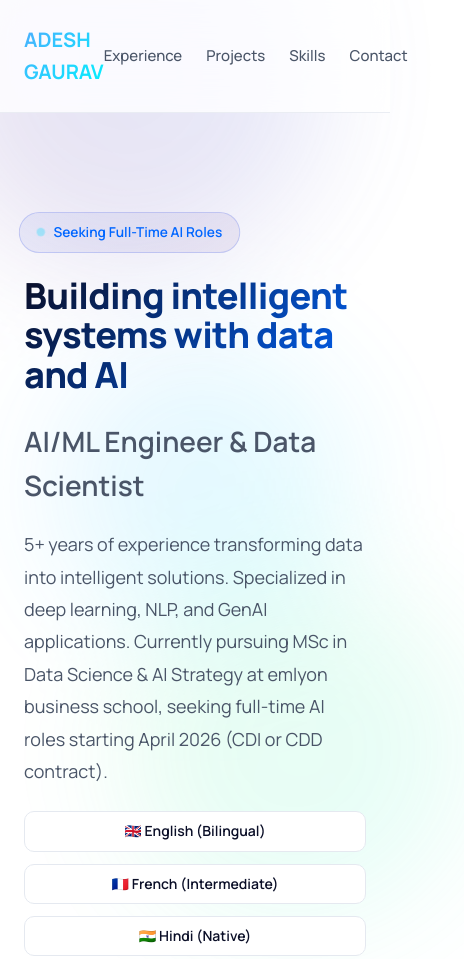
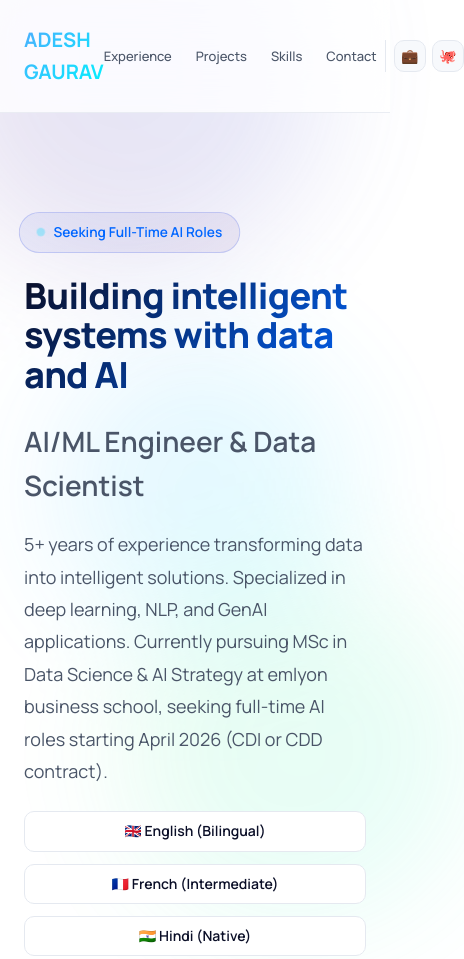
Before and after one commit to adeshgaurav19/adeshgaurav19.github.io, a plain HTML site: page index.html in a window 390 px wide. Shown: the top 959 px of the page, 464 px wide, since content can reach past the window. Drawn offline with Linux system fonts and the light colour scheme.

Commit message:
Add social media icons to navigation
Added social media icons to the navigation bar with styles for desktop and mobile.

```diff
--- a/index.html
+++ b/index.html
@@ -915,6 +915,59 @@
             transition: all 0.6s ease-out;
         }
 
+        .nav-social-icons {
+            display: flex;
+            gap: 8px;
+            align-items: center;
+            margin-left: 16px;
+            padding-left: 16px;
+            border-left: 1px solid var(--border);
+        }
+
+        .nav-icon-btn {
+            width: 36px;
+            height: 36px;
+            display: flex;
+            align-items: center;
+            justify-content: center;
+            border-radius: 10px;
+            background: var(--bg-secondary);
+            border: 1px solid var(--border);
+            transition: all 0.3s cubic-bezier(0.4, 0, 0.2, 1);
+            text-decoration: none;
+            font-size: 16px;
+        }
+
+        .nav-icon-btn:hover {
+            transform: translateY(-2px);
+            background: white;
+            border-color: var(--primary);
+            box-shadow: 0 4px 12px rgba(0, 102, 255, 0.15);
+        }
+
+        /* Mobile Optimization */
+        @media (max-width: 640px) {
+            .nav-links {
+                gap: 12px; /* Reduce gap between text links */
+            }
+
+            .nav-links a {
+                font-size: 13px; /* Slightly smaller text */
+            }
+
+            .nav-social-icons {
+                margin-left: 8px;
+                padding-left: 8px;
+                gap: 6px;
+            }
+
+            .nav-icon-btn {
+                width: 32px;
+                height: 32px;
+                font-size: 14px;
+            }
+        }
+
         /* Responsive */
         @media (max-width: 968px) {
             .container {
@@ -1002,6 +1055,11 @@
                     <li><a href="#skills">Skills</a></li>
                     <li><a href="#contact">Contact</a></li>
                 </ul>
+
+                <div class="nav-social-icons">
+                    <a href="https://www.linkedin.com/in/adesh-gaurav" class="nav-icon-btn" title="LinkedIn" target="_blank">💼</a>
+                    <a href="https://github.com/adeshgaurav19/" class="nav-icon-btn" title="GitHub" target="_blank">🐙</a>
+                </div>
             </nav>
         </div>
     </header>
```
